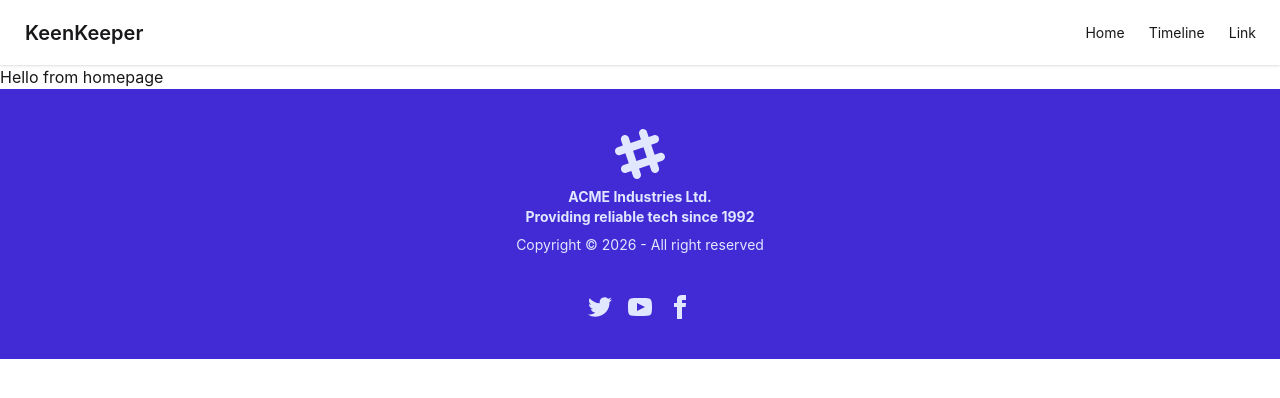
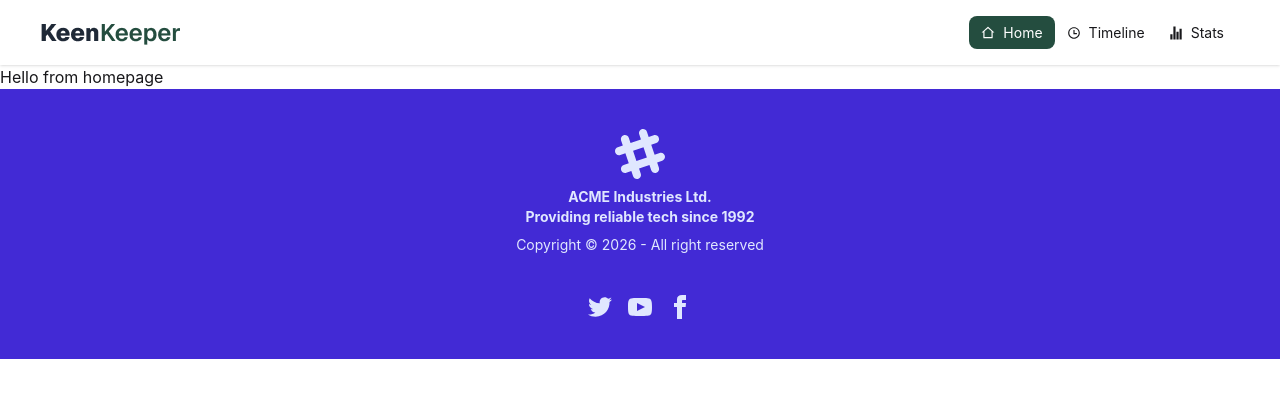
Before and after one commit to Fahim-hossain0191/Assignment-7, a React (Vite) app: page / in a window 1280 px wide. Shown: the top 398 px of the page. Built offline with nearby package versions, Linux system fonts and the light colour scheme.

Commit message:
navbar done

```diff
--- a/package.json
+++ b/package.json
@@ -13,6 +13,7 @@
     "@tailwindcss/vite": "^4.2.4",
     "react": "^19.2.5",
     "react-dom": "^19.2.5",
+    "react-icons": "^5.6.0",
     "react-router": "^7.14.2",
     "tailwindcss": "^4.2.4"
   },
--- a/src/component/shared/navbar/Navbar.jsx
+++ b/src/component/shared/navbar/Navbar.jsx
@@ -1,26 +1,52 @@
 import React from "react";
-
+import { RiHome2Line } from "react-icons/ri";
+import { NavLink } from "react-router";
+import { RiTimeLine } from "react-icons/ri";
+import { IoStatsChartSharp } from "react-icons/io5";
+import Image from "../../../assets/logo.png"
 const Navbar = () => {
   return (
-    <div className="navbar bg-base-100 shadow-sm">
+
+
+    <div className="navbar bg-base-100 shadow-sm  px-10">
       <div className="flex-1">
-        <a className="btn btn-ghost text-xl">KeenKeeper</a>
+        <img src={Image} alt="Logo" />
       </div>
       <div className="flex-none">
         <ul className="menu menu-horizontal px-1">
           <li>
-            <a>Home</a>
+              <NavLink
+              to="/"
+              className={({ isActive }) =>
+                isActive
+                  && "bg-[#244D3F] text-white rounded-lg"
+
+              }
+            >
+              <RiHome2Line />
+              Home
+            </NavLink>
           </li>
           <li>
-            <a>Timeline</a>
+
+            <NavLink to='/timeline' className={({isActive})=>
+            isActive&&"bg-[#244D3F] text-white rounded-lg"
+            }>
+                 <RiTimeLine />  Timeline
+            </NavLink>
           </li>
-          <li>
-            <a>Link</a>
+          <li >
+              <NavLink to='/stats' className={({isActive})=>
+            isActive&&"bg-[#244D3F] text-white rounded-lg"
+            }>
+                <IoStatsChartSharp /> Stats
+            </NavLink>
           </li>
 
         </ul>
       </div>
     </div>
+
   );
 };
 
```
Also changed, not shown: 1 other file (tests, documents, lock files or other folders).
